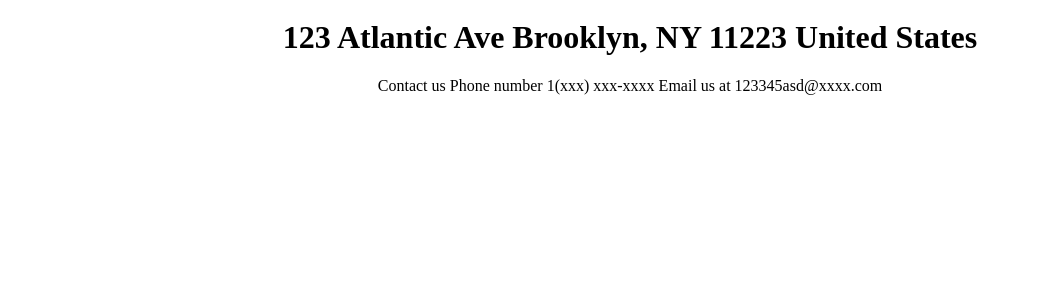
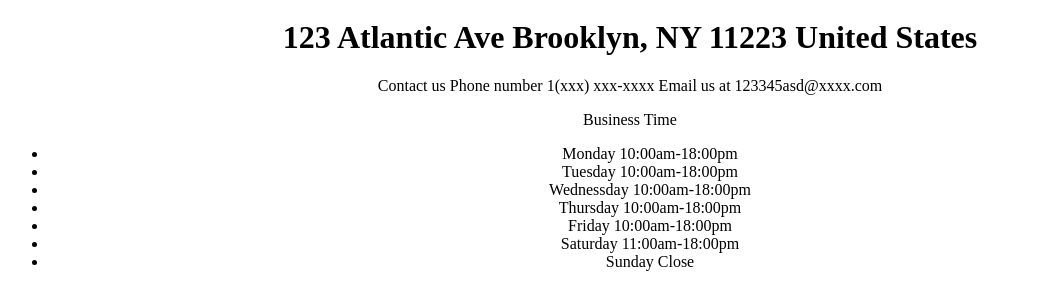
Before and after one commit to xianglin23/mmp240, a plain HTML site: page Finalprojectmmp240/aboutindex.html in a window 1280 px wide. Shown: the part 844-1131 px from the top of the page, without its empty margins (10-1071 px from the left). Before the commit the page ends 955 px from the top, so only its background shows below. Drawn offline with Linux system fonts and the light colour scheme.

Commit message:
12413413

```diff
--- a/Finalprojectmmp240/aboutindex.html
+++ b/Finalprojectmmp240/aboutindex.html
@@ -30,6 +30,18 @@
         <h1 align="center">123 Atlantic Ave Brooklyn, NY 11223 United States</h1>
         <p align="center">Contact us Phone number 1(xxx) xxx-xxxx
                                      Email us at 123345asd@xxxx.com</p>
+                                     <p align="center">Business Time</p>
+                                     <div align="center">
+                                      <ul>
+                                       <li>Monday 10:00am-18:00pm</li>
+                                       <li>Tuesday 10:00am-18:00pm</li>
+                                       <li>Wednessday 10:00am-18:00pm</li>
+                                       <li>Thursday 10:00am-18:00pm</li>
+                                       <li>Friday 10:00am-18:00pm</li>
+                                       <li>Saturday 11:00am-18:00pm</li>
+                                       <li>Sunday Close</li>
+                                     </ul>
+                                     </div>
    </div>
 </body>
 </html>
```
